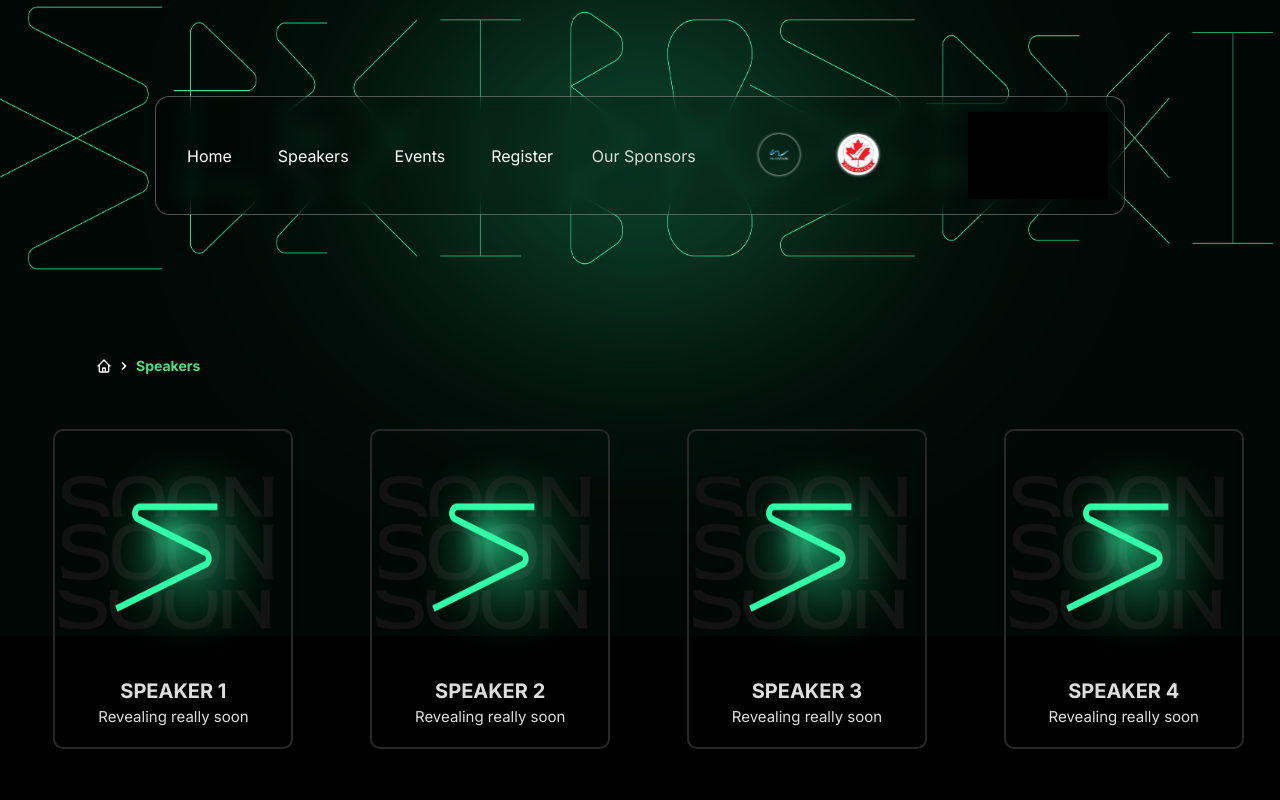
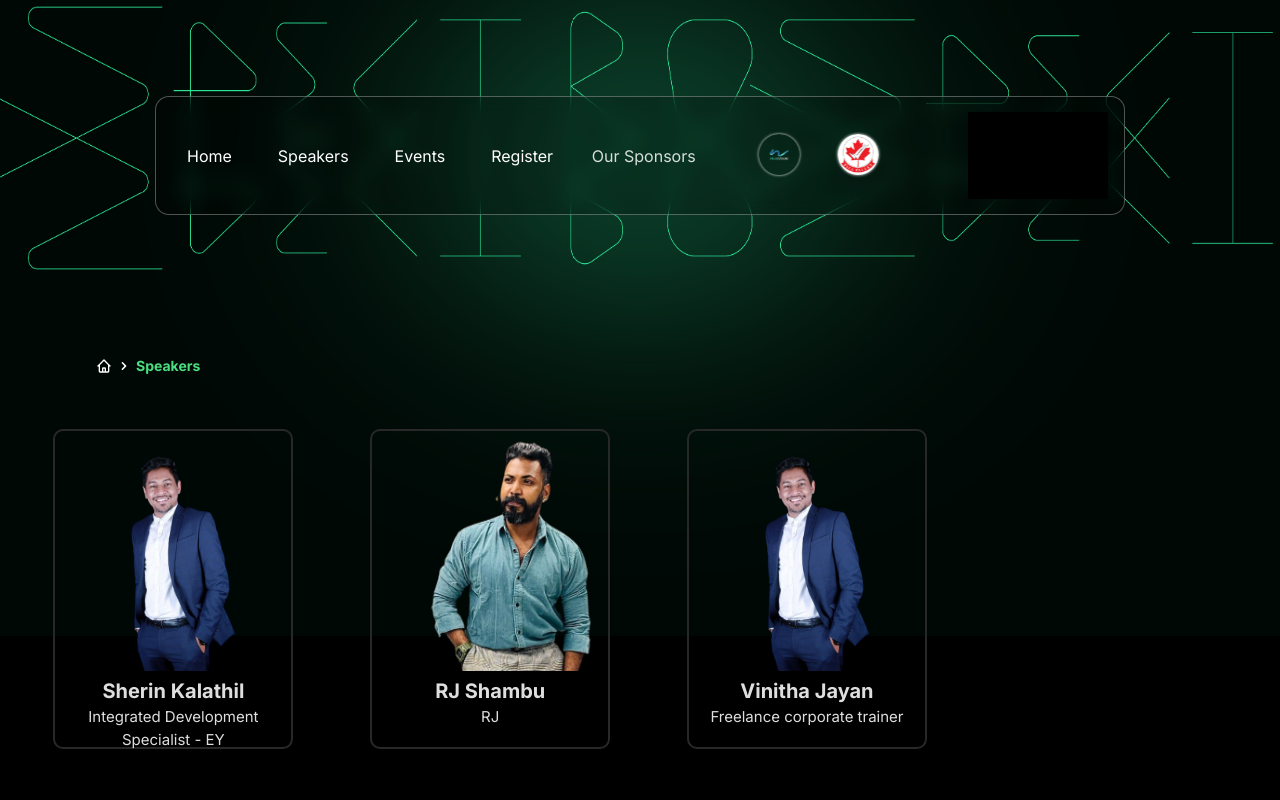
Before and after one commit to IEEE-FISAT-SB-WEBCOM/SpectroSpect-Main, a React (Vite) app in the folder frontend/: page /Speakers in a window 1280 px wide. Shown: the top 800 px of the page. Built offline with nearby package versions, Linux system fonts and the light colour scheme.

Commit message:
Speakers Pg

```diff
--- a/frontend/src/components/Speakers.jsx
+++ b/frontend/src/components/Speakers.jsx
@@ -73,18 +73,32 @@ const Speakers = () => {
 
     console.log(active)
 
-    let speakerList = []
-    for(let i=1;i<5;i++){
-        speakerList.push(
-            <a href="#SpeakerInfo">
-            <div className="speakerCard" style={{border: active === i && '2px solid #33FFA9'}} key={i} onClick={() => SetActive(i)}>
-                <img src={feen}></img>
-                <span>SPEAKER {i}</span>
-                <p>Revealing really soon</p>
+    let speakerList = SpeakerContent.map(({ID,SImg,Desig,DescL,Speaker}) => {
+      return(
+      <a href="#SpeakerInfo">
+            <div className="speakerCard" style={{border: active === ID && '2px solid #33FFA9'}} key={ID} onClick={() => SetActive(ID)}>
+                <img src={SImg}></img>
+                <span>{Speaker}</span>
+                <p>{Desig}</p>
             </div>
             </a>
-        )
-    }
+    )})
+
+    let speakerListDescription = SpeakerContent.map(({ID,SImg,Desig,DescL,Speaker}) => {
+      return(
+        <div id="SpeakerInfo" style={{flexWrap: window.innerHeight > window.innerWidth && "wrap"}}>
+            <div className="speakerCard">
+                <img src={SImg}></img>
+                <span>{Speaker}</span>
+                <p>{Desig}</p>
+            </div>
+            <div className="speaker-Description" style={{height: window.innerHeight > window.innerWidth  && '70vh'}}>
+              {DescL}
+            </div>
+        </div>
+      )
+    })
+    console.log(speakerList)
     //style={{top:"-30vh",position:"sticky",border:"none",background: 'radial-gradient(#187747 15%,rgba(0, 0, 0, 0))',zIndex:"2"}}
     return  <>
           <img src={scrn} id="scrn"></img>
@@ -154,15 +168,7 @@ const Speakers = () => {
             <div className="speakerCards" ref={SpeakerRef}>
                 {speakerList}
             </div>
-            {active && <div id="SpeakerInfo" style={{flexWrap: window.innerHeight > window.innerWidth && "wrap"}}>
-            <div className="speakerCard">
-                <img src={freen}></img>
-                <span>Speaker{active}</span>
-                <p></p>
-            </div>
-            <div className="speaker-Description" style={{height: window.innerHeight > window.innerWidth  && '70vh'}}>
-Get ready for an extraordinary intellectual experience at Spectrospect, presented by IEEE FISAT SB in collaboration with IEEE FISAT SPS SBC. Our lineup of speakers is set to redefine the boundaries of knowledge and innovation. Each speaker brings a wealth of expertise and insights. Join us on 16th,17th and 18th February 2024 for a day of inspiration, collaboration, and unparalleled learning. Register now to secure your spot at this remarkable event that promises to elevate your understanding of cutting-edge advancements.</div>
-            </div>}
+            {active}
 
 
         <Footer/>
```
